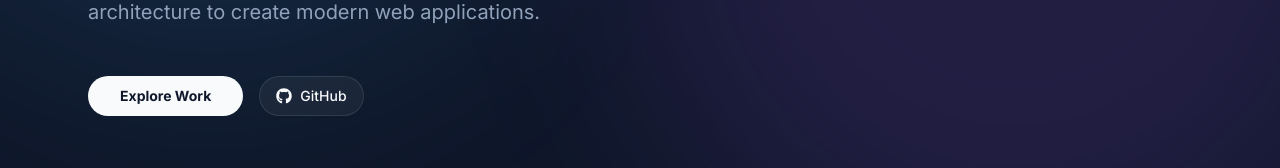
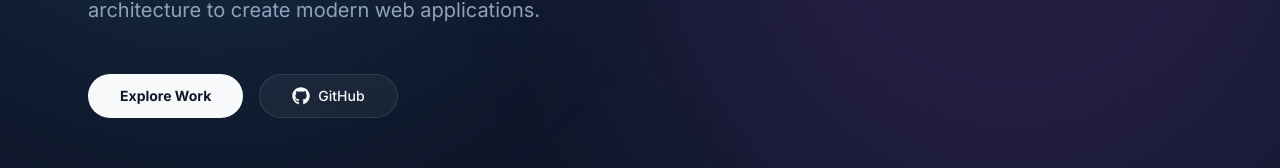
Before and after one commit to m4rkbello/MarkBelloNextJSPortfolio, a Next.js app: page / in a window 1280 px wide. Shown: the part 563-731 px from the top of the page. Built offline with nearby package versions, Linux system fonts and the light colour scheme.

Commit message:
ADD THIS STFU!

```diff
--- /dev/null
+++ b/components/ui/button.tsx
@@ -0,0 +1,57 @@
+import * as React from "react"
+import { Slot } from "@radix-ui/react-slot"
+import { cva, type VariantProps } from "class-variance-authority"
+import { clsx, type ClassValue } from "clsx"
+import { twMerge } from "tailwind-merge"
+
+function cn(...inputs: ClassValue[]) {
+  return twMerge(clsx(inputs))
+}
+
+const buttonVariants = cva(
+  "inline-flex items-center justify-center whitespace-nowrap rounded-md text-sm font-medium ring-offset-background transition-colors focus-visible:outline-none focus-visible:ring-2 focus-visible:ring-ring focus-visible:ring-offset-2 disabled:pointer-events-none disabled:opacity-50",
+  {
+    variants: {
+      variant: {
+        default: "bg-primary text-primary-foreground hover:bg-primary/90",
+        destructive: "bg-destructive text-destructive-foreground hover:bg-destructive/90",
+        outline: "border border-input bg-background hover:bg-accent hover:text-accent-foreground",
+        secondary: "bg-secondary text-secondary-foreground hover:bg-secondary/80",
+        ghost: "hover:bg-accent hover:text-accent-foreground",
+        link: "text-primary underline-offset-4 hover:underline",
+      },
+      size: {
+        default: "h-10 px-4 py-2",
+        sm: "h-9 rounded-md px-3",
+        lg: "h-11 rounded-md px-8",
+        icon: "h-10 w-10",
+      },
+    },
+    defaultVariants: {
+      variant: "default",
+      size: "default",
+    },
+  }
+)
+
+export interface ButtonProps
+  extends React.ButtonHTMLAttributes<HTMLButtonElement>,
+    VariantProps<typeof buttonVariants> {
+  asChild?: boolean
+}
+
+const Button = React.forwardRef<HTMLButtonElement, ButtonProps>(
+  ({ className, variant, size, asChild = false, ...props }, ref) => {
+    const Comp = asChild ? Slot : "button"
+    return (
+      <Comp
+        className={cn(buttonVariants({ variant, size, className }))}
+        ref={ref}
+        {...props}
+      />
+    )
+  }
+)
+Button.displayName = "Button"
+
+export { Button, buttonVariants }
```
